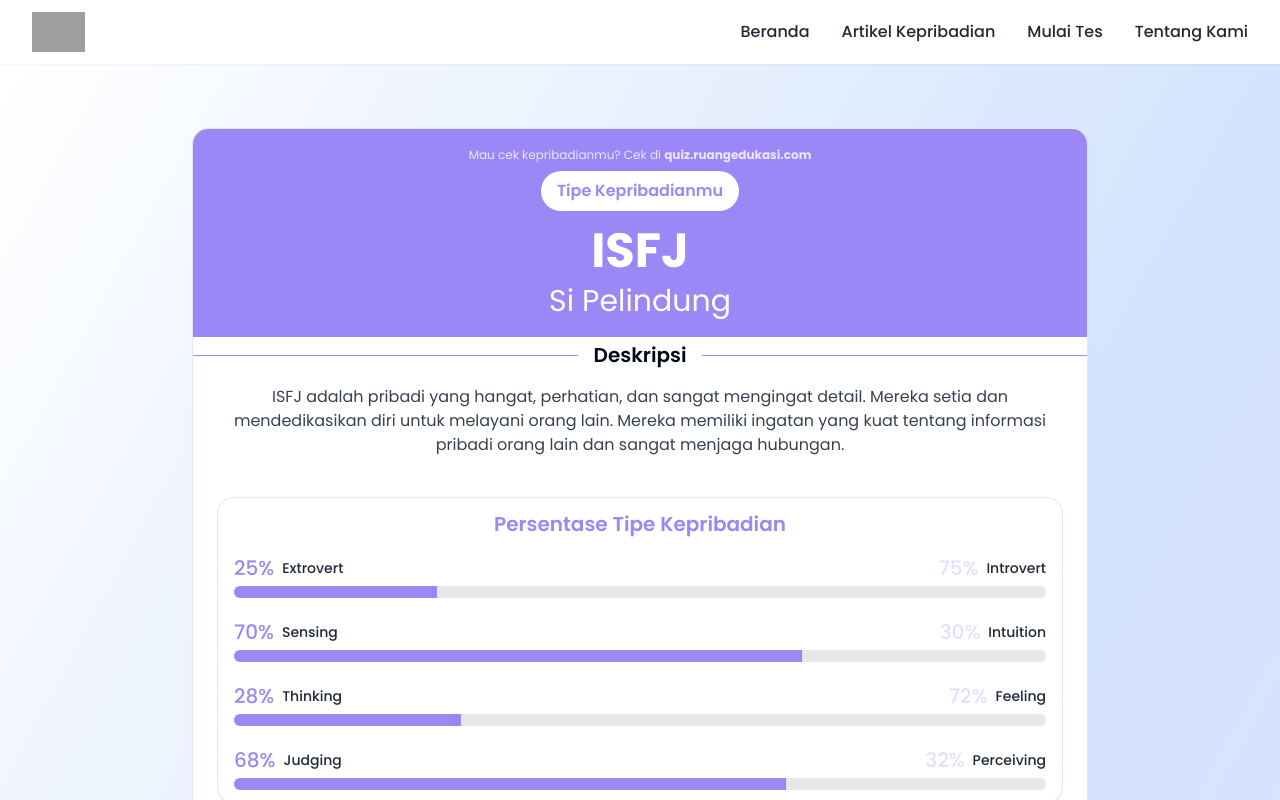
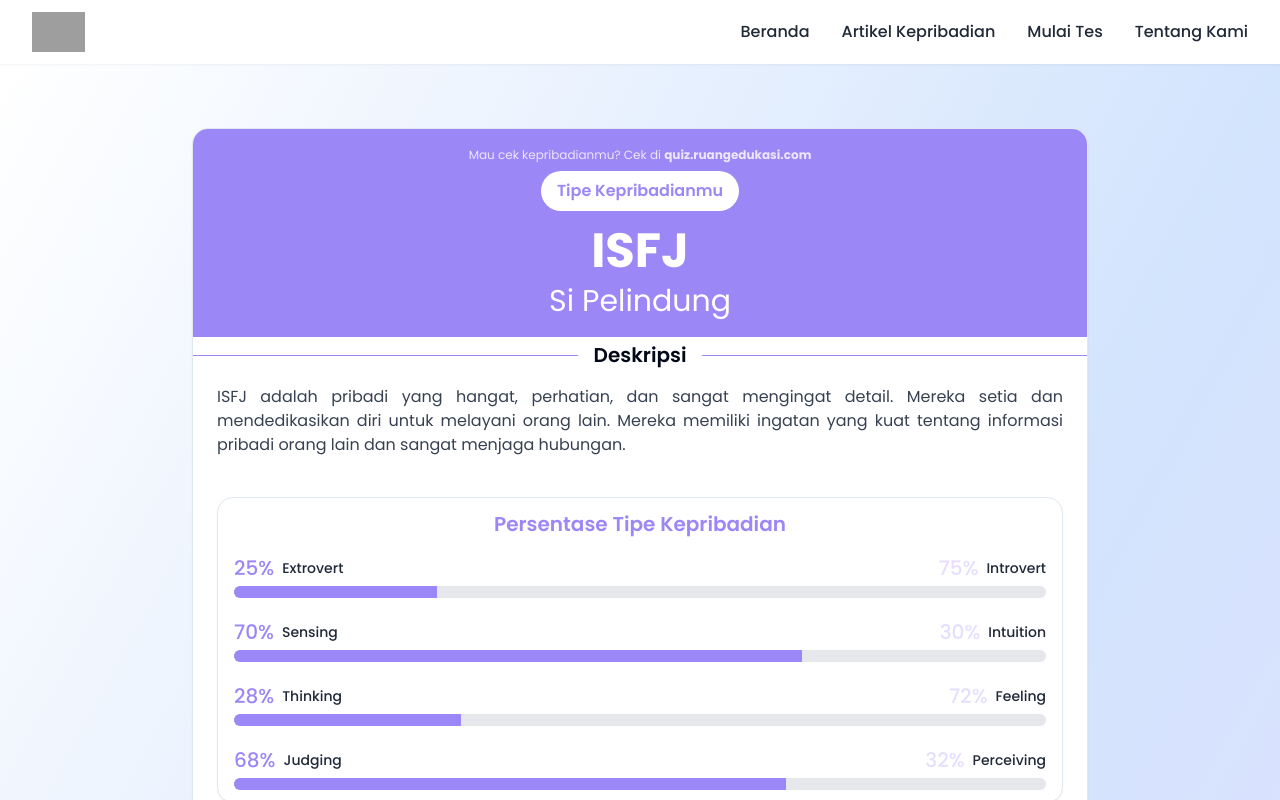
Before and after one commit to ytbpremiumsh/personality, a React (Vite) app: page /hasil/1 in a window 1280 px wide. Shown: the top 800 px of the page. Built offline with nearby package versions, Linux system fonts and the light colour scheme; grey boxes are pictures that could not be loaded.

Commit message:
src/components/test-results/ResultCard.tsx

```diff
--- a/src/components/test-results/ResultCard.tsx
+++ b/src/components/test-results/ResultCard.tsx
@@ -31,11 +31,11 @@ const ResultCard: React.FC<ResultCardProps> = ({
               <h3 className="text-xl font-semibold mx-4">Deskripsi</h3>
               <Separator className="flex-grow bg-mbti-deep-purple h-[1px]" />
             </div>
-            <p className="text-gray-700 text-sm sm:text-base text-center">{result.description}</p>
+            <p className="text-gray-700 text-sm sm:text-base text-justify">{result.description}</p>
           </div>
 
           {/* Personality Chart */}
-          <div className="mb-6 max-w-4xl mx-auto">
+          <div className="mb-4 max-w-4xl mx-auto">
             <div className="flex items-center mb-4 justify-center">
             </div>
             <PersonalityChart type={result.type} />
```
